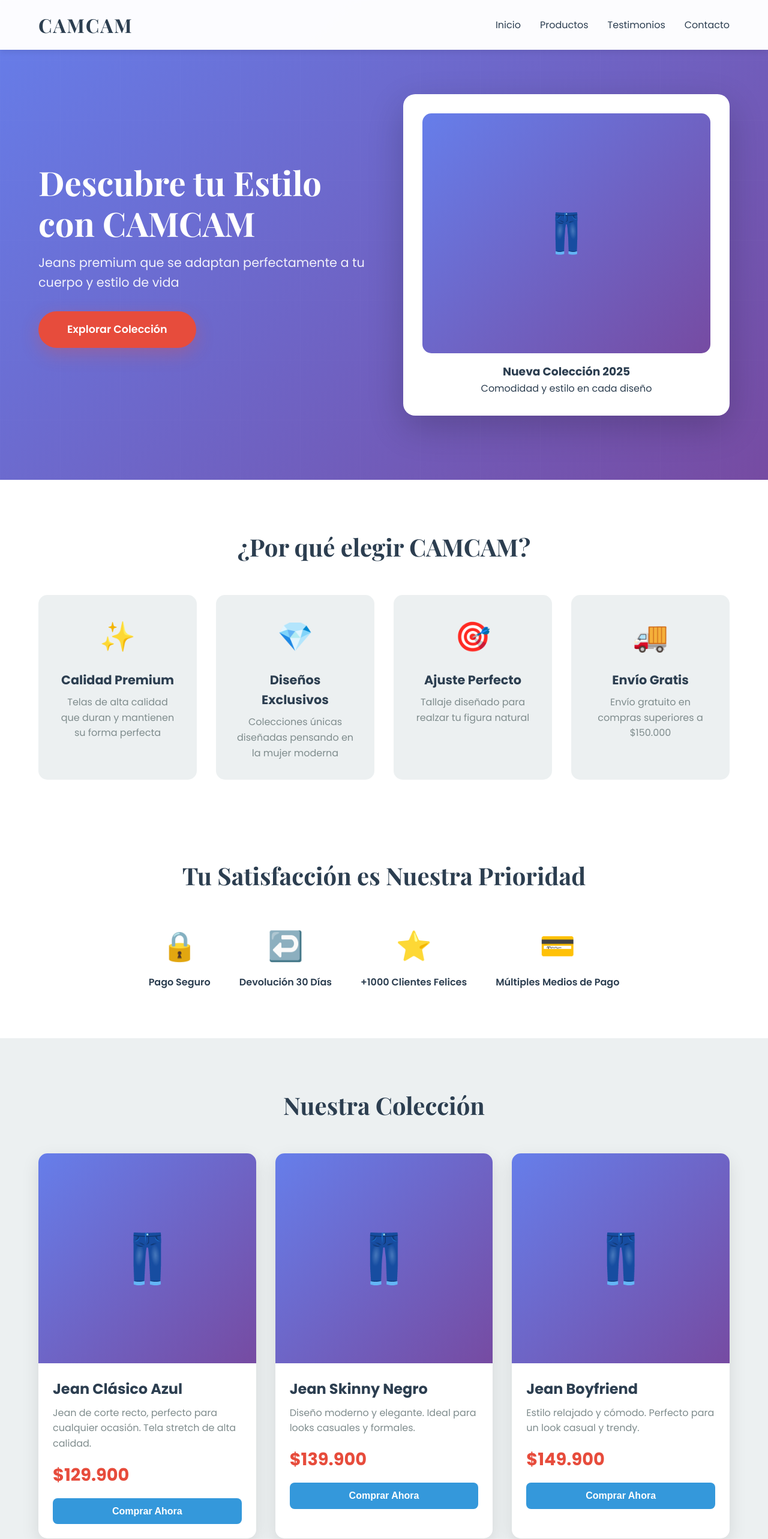
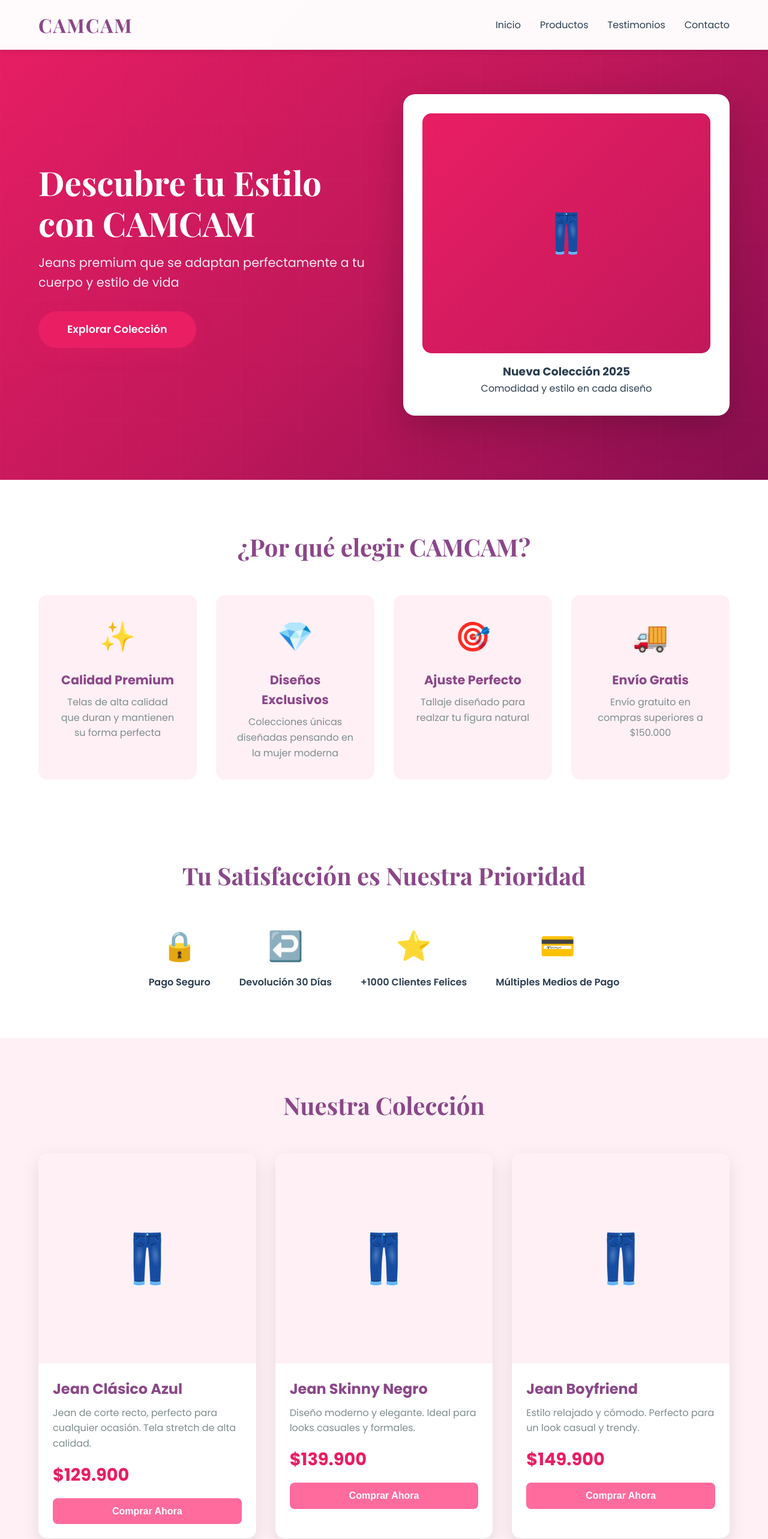
Before and after one commit to camachononsoquecamila-sys/camcam-landing, a plain HTML site: page index.html in a window 1280 px wide. Shown: the top 2566 px of the page at 60% size. Drawn offline with nearby package versions, Linux system fonts and the light colour scheme.

Commit message:
Actualización index.html

```diff
--- a/index.html
+++ b/index.html
@@ -14,13 +14,14 @@
         }
 
         :root {
-            --primary-color: #2c3e50;
-            --secondary-color: #e74c3c;
-            --accent-color: #3498db;
+            --primary-color: #8B4789;
+            --secondary-color: #E91E63;
+            --accent-color: #FF6B9D;
             --text-dark: #2c3e50;
             --text-light: #7f8c8d;
-            --bg-light: #ecf0f1;
+            --bg-light: #FFF0F5;
             --white: #ffffff;
+            --rose-gold: #D4AF37;
         }
 
         body {
@@ -78,7 +79,7 @@
         /* Hero Section */
         .hero {
             min-height: 100vh;
-            background: linear-gradient(135deg, #667eea 0%, #764ba2 100%);
+            background: linear-gradient(135deg, #E91E63 0%, #C2185B 50%, #880E4F 100%);
             display: flex;
             align-items: center;
             justify-content: center;
@@ -134,15 +135,15 @@
             text-decoration: none;
             border-radius: 50px;
             transition: all 0.3s ease;
-            box-shadow: 0 10px 30px rgba(231, 76, 60, 0.3);
+            box-shadow: 0 10px 30px rgba(233, 30, 99, 0.3);
             animation: fadeInUp 1s ease 0.4s;
             animation-fill-mode: backwards;
         }
 
         .cta-button:hover {
             transform: translateY(-3px);
-            box-shadow: 0 15px 40px rgba(231, 76, 60, 0.4);
-            background: #c0392b;
+            box-shadow: 0 15px 40px rgba(233, 30, 99, 0.4);
+            background: #C2185B;
         }
 
         .hero-image {
@@ -162,13 +163,20 @@
         .product-image {
             width: 100%;
             height: 400px;
-            background: linear-gradient(135deg, #667eea 0%, #764ba2 100%);
+            background: linear-gradient(135deg, #E91E63 0%, #C2185B 100%);
             border-radius: 15px;
             display: flex;
             align-items: center;
             justify-content: center;
             font-size: 4rem;
             margin-bottom: 1rem;
+            overflow: hidden;
+        }
+
+        .product-image img {
+            width: 100%;
+            height: 100%;
+            object-fit: cover;
         }
 
         /* Features Section */
@@ -250,11 +258,18 @@
         .product-card-image {
             width: 100%;
             height: 350px;
-            background: linear-gradient(135deg, #667eea 0%, #764ba2 100%);
+            background: var(--bg-light);
             display: flex;
             align-items: center;
             justify-content: center;
             font-size: 5rem;
+            overflow: hidden;
+        }
+
+        .product-card-image img {
+            width: 100%;
+            height: 100%;
+            object-fit: cover;
         }
 
         .product-card-content {
@@ -347,7 +362,7 @@
         /* Contact Section */
         .contact {
             padding: 5rem 5%;
-            background: linear-gradient(135deg, #667eea 0%, #764ba2 100%);
+            background: linear-gradient(135deg, #E91E63 0%, #C2185B 50%, #880E4F 100%);
             color: var(--white);
         }
 
@@ -408,7 +423,7 @@
         }
 
         .contact-form button:hover {
-            background: #c0392b;
+            background: #C2185B;
             transform: translateY(-2px);
         }
 
@@ -523,7 +538,9 @@
             </div>
             <div class="hero-image">
                 <div class="product-showcase">
-                    <div class="product-image">👖</div>
+                    <div class="product-image">
+                        <img src="jeans-variety.jpg" alt="Colección CAMCAM - Diferentes estilos de jeans" onerror="this.parentElement.innerHTML='👖'">
+                    </div>
                     <h3>Nueva Colección 2025</h3>
                     <p>Comodidad y estilo en cada diseño</p>
                 </div>
@@ -586,7 +603,9 @@
         <h2 class="section-title">Nuestra Colección</h2>
         <div class="products-grid">
             <div class="product-card">
-                <div class="product-card-image">👖</div>
+                <div class="product-card-image">
+                    <img src="jean-azul-botones.jpg" alt="Jean Clásico Azul CAMCAM" onerror="this.parentElement.innerHTML='👖'">
+                </div>
                 <div class="product-card-content">
                     <h3>Jean Clásico Azul</h3>
                     <p class="description">Jean de corte recto, perfecto para cualquier ocasión. Tela stretch de alta calidad.</p>
@@ -595,7 +614,9 @@
                 </div>
             </div>
             <div class="product-card">
-                <div class="product-card-image">👖</div>
+                <div class="product-card-image">
+                    <img src="jean-negro-skinny.jpg" alt="Jean Skinny Negro CAMCAM" onerror="this.parentElement.innerHTML='👖'">
+                </div>
                 <div class="product-card-content">
                     <h3>Jean Skinny Negro</h3>
                     <p class="description">Diseño moderno y elegante. Ideal para looks casuales y formales.</p>
@@ -604,7 +625,9 @@
                 </div>
             </div>
             <div class="product-card">
-                <div class="product-card-image">👖</div>
+                <div class="product-card-image">
+                    <img src="jean-boyfriend-claro.jpg" alt="Jean Boyfriend CAMCAM" onerror="this.parentElement.innerHTML='👖'">
+                </div>
                 <div class="product-card-content">
                     <h3>Jean Boyfriend</h3>
                     <p class="description">Estilo relajado y cómodo. Perfecto para un look casual y trendy.</p>
```
